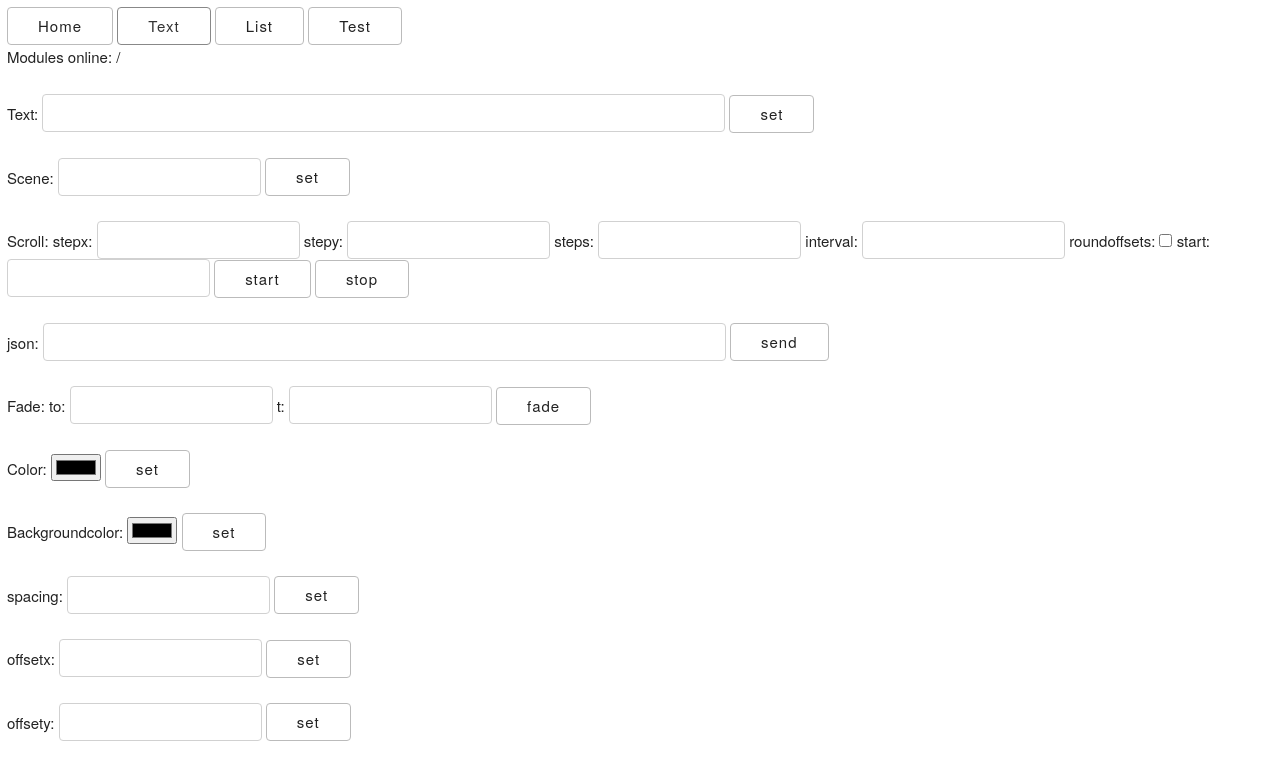
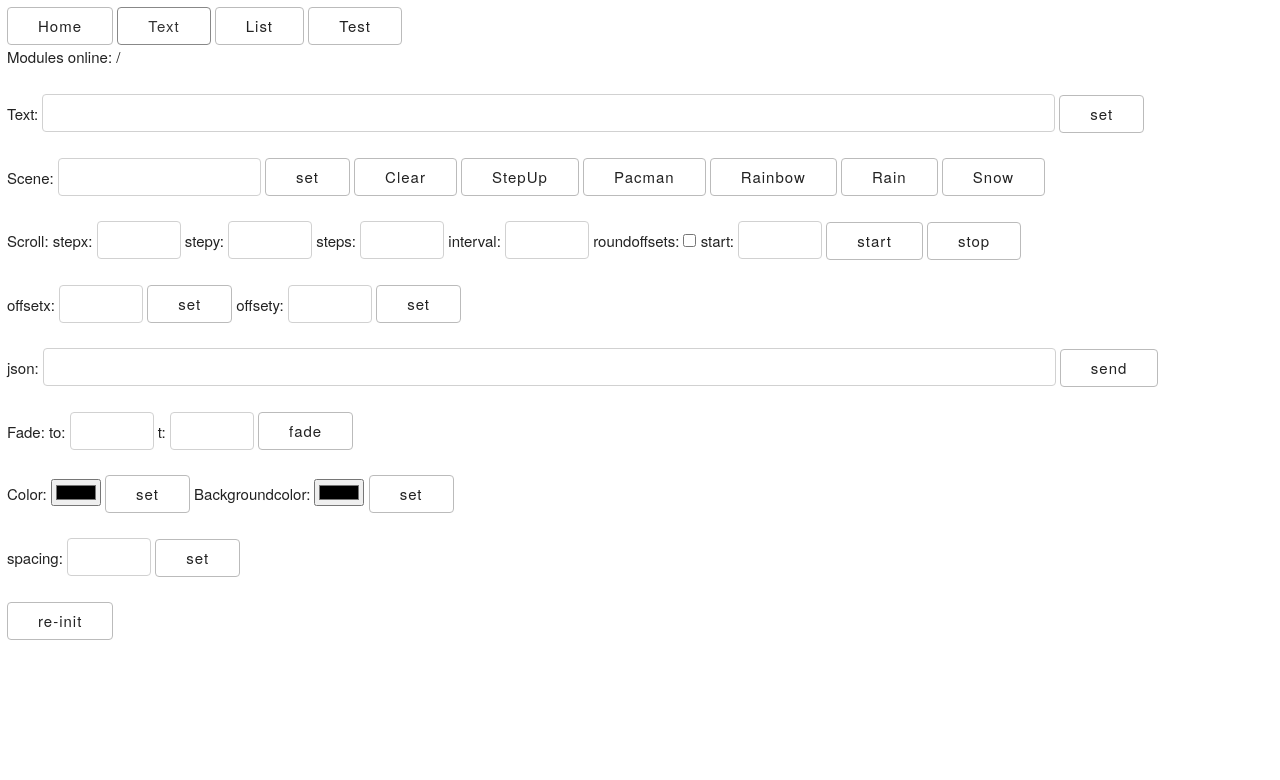
Before and after one commit to ulai/leths, a website: page web/index.html at #!/test in a window 1280 px wide. Both pictures are taken after a click on the button "Text". Drawn offline with Linux system fonts and the light colour scheme; no server answers.

Commit message:
Small changes, moved some buttons in webui for faster scene testing, smaller number inputs

```diff
--- a/features.js
+++ b/features.js
@@ -78,7 +78,7 @@ module.exports = {
     var lightTimer, lightPos = 0, noiseTimer, waveTimer, wavePhi = 0
     ws.on('text', x => {
       if(x.textclear) _.each(clients.text, l => l.send({feature:'text', scene: { type:'text', label:'TEXT', wrapmode:3, sizetocontent:true }}))
-      if(x.scene) _.each(clients.text, l => l.send({feature:'text', scene:'scenes/'+x.scene+'.json'}))
+      if(x.scene) _.each(clients.text, l => l.send({feature:'text', scene: (x.scene.charAt(0)=='/' ? x.scene : 'scenes/'+x.scene+'.json')}))
     })
 
     ws.on('light', x => {
--- a/web/app.js
+++ b/web/app.js
@@ -29,6 +29,9 @@ angular
       $scope.stopScroll = () => websocket.emit('stopScroll')
       $scope.fade = (to, t) => websocket.emit('fade', {to, t})
       $scope.send = json => websocket.emit('textJson', JSON.parse(json))
+      $scope.textclear = b => websocket.emit('text', {textclear: 1})
+      $scope.textscene = s => websocket.emit('text', {scene: s})
+      $scope.textinit = () => websocket.emit('textinit')
     }]
   })
   $stateProvider.state('list', {
@@ -48,7 +51,7 @@ angular
       $scope.wave = b => websocket.emit('light', {wave: b})
       $scope.clear = b => websocket.emit('light', {clear: 1})
       $scope.textclear = b => websocket.emit('text', {textclear: 1})
-      $scope.scene = s => websocket.emit('text', {scene: s})
+      $scope.textscene = s => websocket.emit('text', {scene: s})
       $scope.modules = _.times(35, x => {
         return `rgb(255,255,255)`
       })
--- a/web/style.css
+++ b/web/style.css
@@ -7,3 +7,9 @@ body {
 .lightsim ul li{
   height:20px; width:28px; float:left; margin:0;
 }
+input.wide {
+  width:80%
+}
+input[type="number"] {
+  width: 84px;
+}
--- a/web/tmpl/test.html
+++ b/web/tmpl/test.html
@@ -10,11 +10,11 @@
   <div class="row">
     <h3>Text Demos:</h3>
     <button ng-click="textclear()">Clear</button>
-    <button ng-click="scene('stepup')">StepUp</button>
-    <button ng-click="scene('pactext')">Pacman</button>
-    <button ng-click="scene('rainbow')">Rainbow</button>
-    <button ng-click="scene('rain')">Rain</button>
-    <button ng-click="scene('snow')">Snow</button>
+    <button ng-click="textscene('stepup')">StepUp</button>
+    <button ng-click="textscene('pactext')">Pacman</button>
+    <button ng-click="textscene('rainbow')">Rainbow</button>
+    <button ng-click="textscene('rain')">Rain</button>
+    <button ng-click="textscene('snow')">Snow</button>
   </div>
   <div class="row">
     <h3>Light Demos:</h3>
--- a/web/tmpl/text.html
+++ b/web/tmpl/text.html
@@ -1,10 +1,16 @@
 <p>
-  Text: <input size="80" type="text" ng-model="text" ng-trim="false">
+  Text: <input class="wide" type="text" ng-model="text" ng-trim="false">
   <button ng-click="set('text',text)">set</button>
 </p>
 <p>
   Scene: <input type="text" ng-model="scene">
-  <button ng-click="set('scene', scene)">set</button>
+  <button ng-click="textscene(scene)">set</button>
+  <button ng-click="textclear()">Clear</button>
+  <button ng-click="textscene('stepup')">StepUp</button>
+  <button ng-click="textscene('pactext')">Pacman</button>
+  <button ng-click="textscene('rainbow')">Rainbow</button>
+  <button ng-click="textscene('rain')">Rain</button>
+  <button ng-click="textscene('snow')">Snow</button>
 </p>
 <p>
   Scroll: stepx: <input type="number" ng-model="stepx">
@@ -17,7 +23,13 @@
   <button ng-click="stopScroll()">stop</button>
 </p>
 <p>
-  json: <input size="80" type="text" ng-model="json">
+  offsetx: <input type="number" ng-model="offsetx">
+  <button ng-click="set('offsetx', offsetx)">set</button>
+  offsety: <input type="number" ng-model="offsety">
+  <button ng-click="set('offsety', offsety)">set</button>
+</p>
+<p>
+  json: <input class="wide" type="text" ng-model="json">
   <button ng-click="send(json)">send</button>
 </p>
 <p>
@@ -28,8 +40,6 @@
 <p>
   Color: <input type="color" ng-model="color">
   <button ng-click="set('color', color)">set</button>
-</p>
-<p>
   Backgroundcolor: <input type="color" ng-model="backgroundcolor">
   <button ng-click="set('backgroundcolor', backgroundcolor)">set</button>
 </p>
@@ -38,10 +48,5 @@
   <button ng-click="set('spacing', spacing)">set</button>
 </p>
 <p>
-  offsetx: <input type="number" ng-model="offsetx">
-<button ng-click="set('offsetx', offsetx)">set</button>
+  <button ng-click="textinit()">re-init</button>
 </p>
-<p>
-  offsety: <input type="number" ng-model="offsety">
-  <button ng-click="set('offsety', offsety)">set</button>
-</p>
--- a/webserver.js
+++ b/webserver.js
@@ -89,6 +89,10 @@ class WebServer extends EventEmitter {
         log.info('text %j', x)
         this.emit('text', x)
       })
+      socket.on('textinit', () => {
+        log.info('text re-init')
+        // how???
+      })
     })
   }
 
```
Also changed, not shown: configs/config.luz.apu.yaml (+42 -41 lines).
